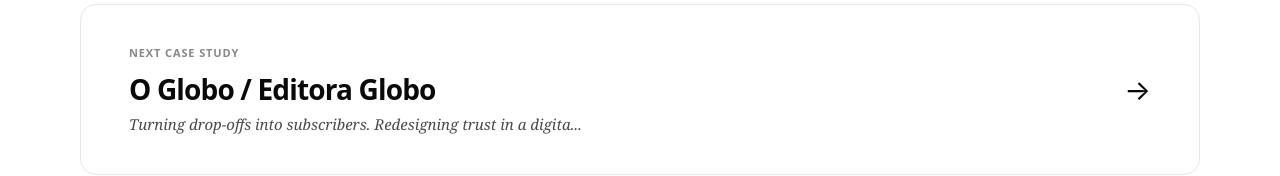
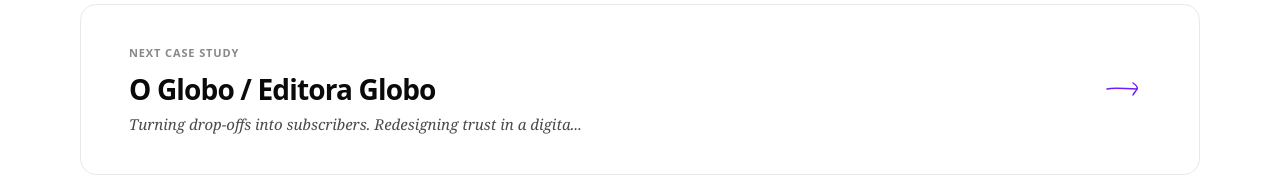
Before and after one commit to isabellegalves/isabelle-portfolio, a React (Vite) app: page /work/banco-vr in a window 1280 px wide. Shown: the part 4962-5138 px from the top of the page. Built offline with nearby package versions, Linux system fonts and the light colour scheme.

Commit message:
feat: next case handwritten arrow + underline on hover

```diff
--- a/src/pages/CaseStudy.jsx
+++ b/src/pages/CaseStudy.jsx
@@ -484,21 +484,41 @@ export default function CaseStudy({ onContactClick }) {
                 fontFamily: "system-ui, sans-serif",
                 fontSize: "clamp(18px, 2.5vw, 28px)",
                 fontWeight: 700, letterSpacing: "-0.03em", color: T.ink, marginBottom: 6,
+                position: "relative", display: "inline-block",
               }}>
                 {next.company}
+                <svg
+                  viewBox="0 0 220 10" height="8"
+                  style={{
+                    position: "absolute", left: 0, bottom: -6, width: "100%",
+                    overflow: "visible",
+                    opacity: nextHovered ? 1 : 0,
+                    transition: "opacity 0.2s",
+                  }}
+                  aria-hidden="true"
+                >
+                  <path
+                    d="M 1 6 C 15 2, 35 9, 58 5 C 78 2, 100 8, 125 5 C 148 2, 170 8, 192 5 C 202 3, 210 7, 218 5"
+                    stroke="#6C1FF3" strokeWidth="2.2" fill="none" strokeLinecap="round"
+                  />
+                </svg>
               </div>
               <div style={{ fontFamily: "Georgia, serif", fontSize: 15, fontStyle: "italic", color: T.mid }}>
                 {next.title.length > 65 ? next.title.slice(0, 65) + "..." : next.title}
               </div>
             </div>
-            <motion.span
-              animate={{ x: nextHovered ? 8 : 0 }}
-              transition={{ duration: 0.3 }}
-              aria-hidden="true"
-              style={{ fontSize: 28, color: T.ink }}
+
+            {/* Seta handwritten roxa */}
+            <svg
+              width="48" height="36" viewBox="0 0 48 36"
+              overflow="visible" aria-hidden="true"
+              style={{ flexShrink: 0, marginLeft: 24, transition: "transform 0.3s cubic-bezier(0.34,1.56,0.64,1)", transform: nextHovered ? "translateX(6px)" : "translateX(0)" }}
             >
-              →
-            </motion.span>
+              <path d="M 4 18 C 12 16, 22 18, 34 18" stroke="#6C1FF3" strokeWidth="1.5" fill="none" strokeLinecap="round"/>
+              <path d="M 30 12 C 33 14, 35 16, 34 18" stroke="#6C1FF3" strokeWidth="1.5" fill="none" strokeLinecap="round"/>
+              <path d="M 34 18 C 33 20, 31 22, 30 24" stroke="#6C1FF3" strokeWidth="1.5" fill="none" strokeLinecap="round"/>
+            </svg>
+
           </div>
         </Link>
       )}
```
Also changed, not shown: 3 other files (tests, documents, lock files or other folders).
